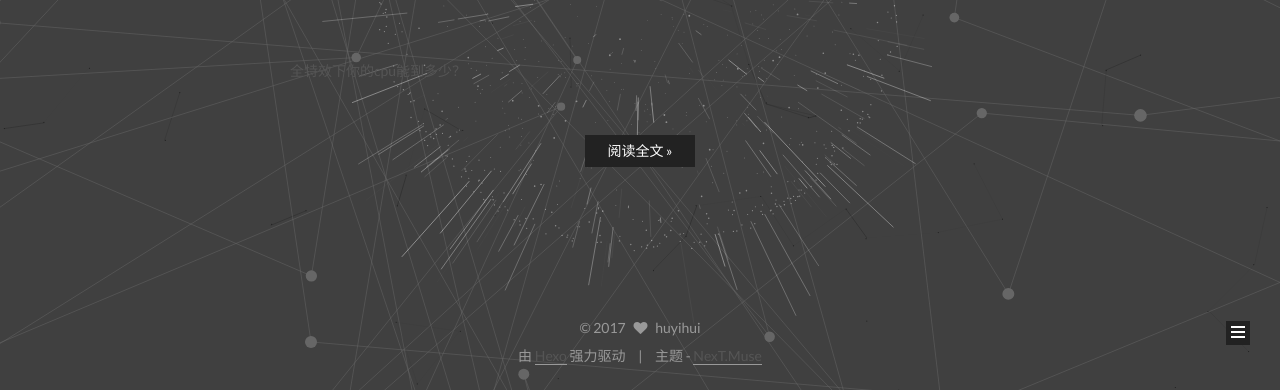
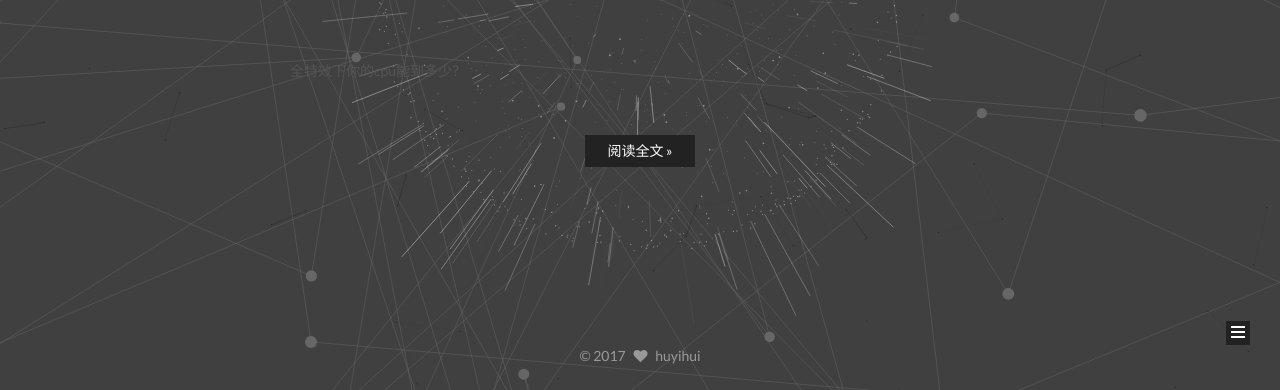
Before and after one commit to huyihui/bo, a plain HTML site: page index.html in a window 1280 px wide. Shown: the part 410-800 px from the top of the page. Drawn offline with nearby package versions, Linux system fonts and the light colour scheme; some packages are replaced by stand-ins of ours; animation ran at ten frames a second.

Commit message:
Site updated: 2017-07-04 22:02:00

```diff
--- a/css/main.css
+++ b/css/main.css
@@ -1677,7 +1677,7 @@ pre .javascript .function {
   width: 4px;
   height: 4px;
   border-radius: 50%;
-  background: #f47c2d;
+  background: #bb47ff;
 }
 .links-of-blogroll {
   font-size: 13px;
--- a/index.html
+++ b/index.html
@@ -540,17 +540,6 @@
 </div>
 
 
-<div class="powered-by">
-  由 <a class="theme-link" href="https://hexo.io">Hexo</a> 强力驱动
-</div>
-
-<div class="theme-info">
-  主题 -
-  <a class="theme-link" href="https://github.com/iissnan/hexo-theme-next">
-    NexT.Muse
-  </a>
-</div>
-
 
 
 
```
Also changed, not shown: 2017/07/04/hello-world/index.html (+0 -11 lines), 404.html (+0 -11 lines), archives/2017/07/index.html (+0 -11 lines), archives/2017/index.html (+0 -11 lines), archives/index.html (+0 -11 lines), categories/index.html (+0 -11 lines), tags/index.html (+0 -11 lines).
